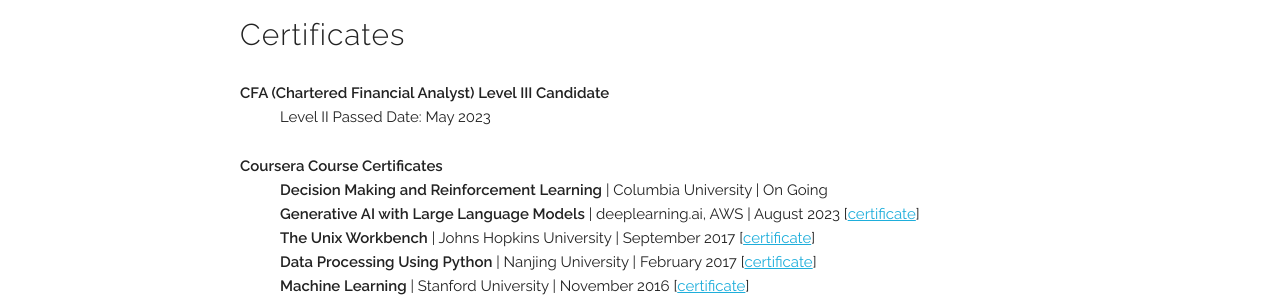
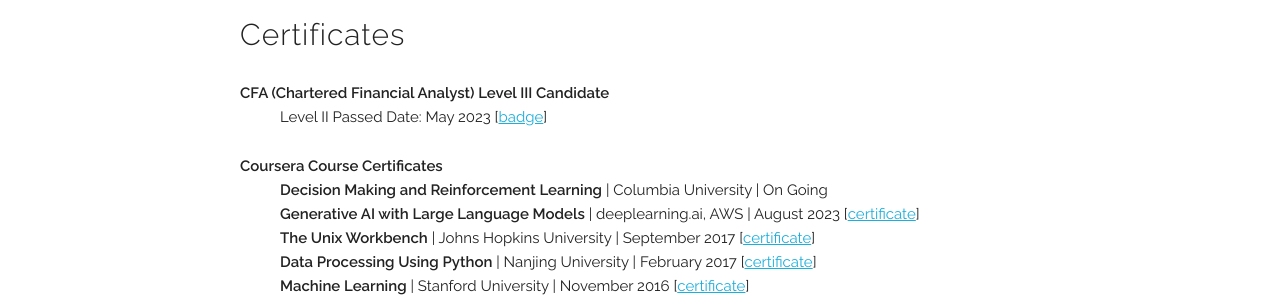
Before and after one commit to GuanghuiMin/GuanghuiMin.github.io, a Jekyll site: the page built from index.html, in a window 1280 px wide and 900 px high, scrolled down 2568 px. Shown: the part 152-452 px from the top of the window. Built offline with Jekyll 4.4.1, drawn with Linux system fonts in a browser that asks for light colours; some web fonts are replaced.

Commit message:
add cfa level II badge

```diff
--- a/index.html
+++ b/index.html
@@ -276,7 +276,7 @@
   <p>
     <dl>
     <dt><b>CFA (Chartered Financial Analyst) Level III Candidate </b></dt>
-    <dd>Level II Passed Date: May 2023 </dd>
+    <dd>Level II Passed Date: May 2023 [<a href="https://basno.com/c/8F5vbzECC0usymOdjZWxDRYiq9nfALra" target="_blank">badge</a>]</dd>
     </dl>
   </p>
 
```
